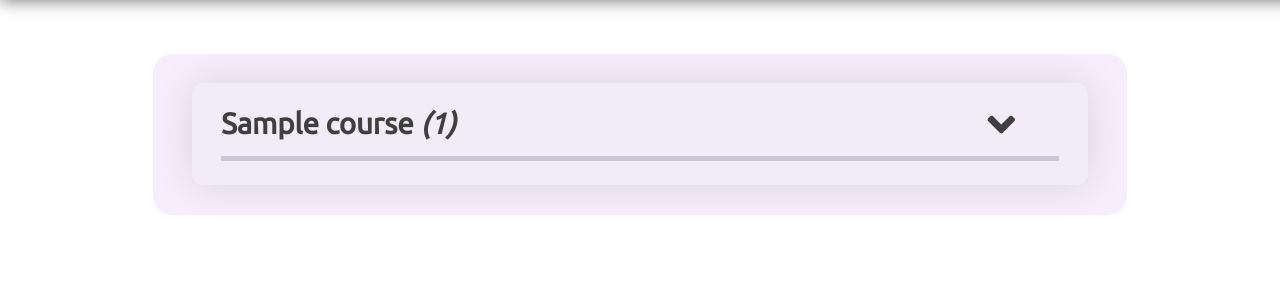
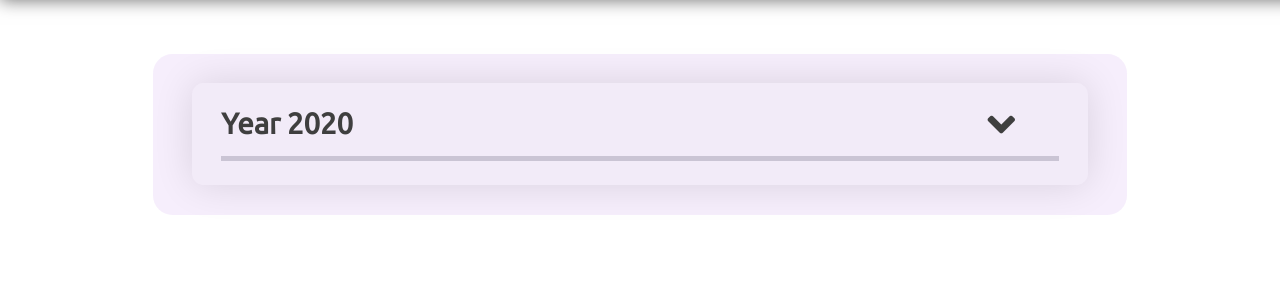
Before and after one commit to ericm/ucc-compsci, a Flask app: template app/templates/index.html in a window 1280 px wide. Shown: the part 83-383 px from the top of the page. Run offline with Flask 2, Linux system fonts and the light colour scheme; the template is opened without the code that fills it: most values are stand-ins (such as "Sample title", 1, 10 or a date in 2020); some libraries are stand-ins or nearby versions.

Commit message:
added years

```diff
--- a/app/app.py
+++ b/app/app.py
@@ -61,6 +61,11 @@
         self.name = name
         self.tables = tables
 
+class Year:
+    def __init__(self, year, courses):
+        self.year = year
+        self.courses = courses
+
 @cache.cached(timeout=100, key_prefix="queries")
 def queries():
     connection = pymysql.connect(host='mysql.netsoc.co',
@@ -71,19 +76,31 @@
                              cursorclass=pymysql.cursors.DictCursor)
     try:
         with connection.cursor() as cursor:
-            sql = "SELECT * FROM `courses`"
+            sql = "SELECT * FROM `courses` ORDER BY year"
             cursor.execute(sql)
             coursesQ = cursor.fetchall()
             courses = []
+            years = []
             for i, course in enumerate(coursesQ):
-                courses.append(Course(course["id"], course["url"], course["name"], []))
 
-                cursor.execute("SELECT name, id, url, prefix FROM `tables` WHERE id = %s", (courses[i].id))
+                if i == 0:
+
+                    years.append(Year(course["year"], [Course(course["id"], course["url"], course["name"], [])]))
+
+                elif course["year"] == years[len(years)-1].year:
+
+                    years[len(years)-1].courses.append(Course(course["id"], course["url"], course["name"], []))
+
+                else:
+
+                    years.append(Year(course["year"], [Course(course["id"], course["url"], course["name"], [])]))
+
+                cursor.execute("SELECT name, id, url, prefix FROM `tables` WHERE id = %s", (course["id"]))
 
                 tables = cursor.fetchall()
 
                 for it, t in enumerate(tables):
-                    courses[i].tables.append(Table(t["name"], t["id"], t["url"], t["prefix"], []))
+                    years[len(years)-1].courses[len(years[len(years)-1].courses)-1].tables.append(Table(t["name"], t["id"], t["url"], t["prefix"], []))
 
                     cursor.execute("SELECT name, url FROM `notes` WHERE `id` = %s AND `table` = %s", (t["id"], t["name"]))
 
@@ -93,13 +110,13 @@
 
                     addits = cursor.fetchall()
                     for adds in addits:
-                        courses[i].tables[it].notes.append(Note(adds["name"], adds["url"]))
+                        years[len(years)-1].courses[len(years[len(years)-1].courses)-1].tables[it].notes.append(Note(adds["name"], adds["url"]))
 
                     for n in notes:
-                        courses[i].tables[it].notes.append(Note(n["name"], n["url"]))
+                        years[len(years)-1].courses[len(years[len(years)-1].courses)-1].tables[it].notes.append(Note(n["name"], n["url"]))
 
 
-            return courses
+            return years
 
 
     finally:
@@ -119,9 +136,9 @@
 @app.route('/')
 @cache.cached(30)
 def index():
-    courses = queries()
+    years = queries()
     difference = last()
 
-    name = "CK401 2022 NOTES INDEX"
+    name = "CK401 NOTES INDEX"
 
-    return render_template("index.html", name=name, courses=courses, dif=difference)
+    return render_template("index.html", name=name, years=years, dif=difference)
--- a/app/static/styles.css
+++ b/app/static/styles.css
@@ -26,6 +26,18 @@
     padding: .5em 2em;
     color: #211374;
     border-radius: 1em;
+}
+.year {
+    padding: 0.01em 1.5em;
+    margin: 1em 0;
+    border-radius: .6em;
+    background: rgba(160, 160, 160, 0.048);
+    box-shadow: 0 0 2em rgba(0, 0, 0, 0.123);
+}
+.year>h2 {
+    color: #3f3f3f;
+    padding-bottom: .5em;
+    border-bottom: solid #302d4434 .2em;
 }
 .course {
     padding: 0.01em 1.5em;
--- a/app/templates/index.html
+++ b/app/templates/index.html
@@ -15,7 +15,10 @@
       <span>Last Refreshed: {{dif}} ago</span>
     </header>
     <main>
-      {% for course in courses %}
+      {% for year in years %}
+        <section class="year undropC">
+          <h2>Year {{year.year}}<i onclick="drop(this, 'undropC');" class="fas fa-angle-down"></i></h2>
+          {% for course in year.courses %}
           <section class="course undropC">
             <h2><a target="_blank" href="{{course.url}}">{{course.name}} <i>({{course.id}})</i></a><i onclick="drop(this, 'undropC');" class="fas fa-angle-down"></i></h2>
               {% for table in course.tables %}
@@ -30,6 +33,10 @@
               {% endfor %}
           </section>
           {% endfor %}
+        </section>
+
+      {% endfor %}
+
     </main>
 
   </body>
--- a/create_db.sql
+++ b/create_db.sql
@@ -11,7 +11,8 @@
   id   varchar(10)    not null
     primary key,
   url  varchar(10000) null,
-  name varchar(100)   null
+  name varchar(100)   null,
+  year varchar(100)   null
 );
 
 create table info
@@ -35,5 +36,6 @@
   lbase  varchar(10000) null,
   lname  varchar(10000) null,
   lurl   varchar(10000) null,
-  prefix varchar(10000) null
+  prefix varchar(10000) null,
+  year   int            null
 );
```
Lines whose indentation alone changed are shown as unchanged.
